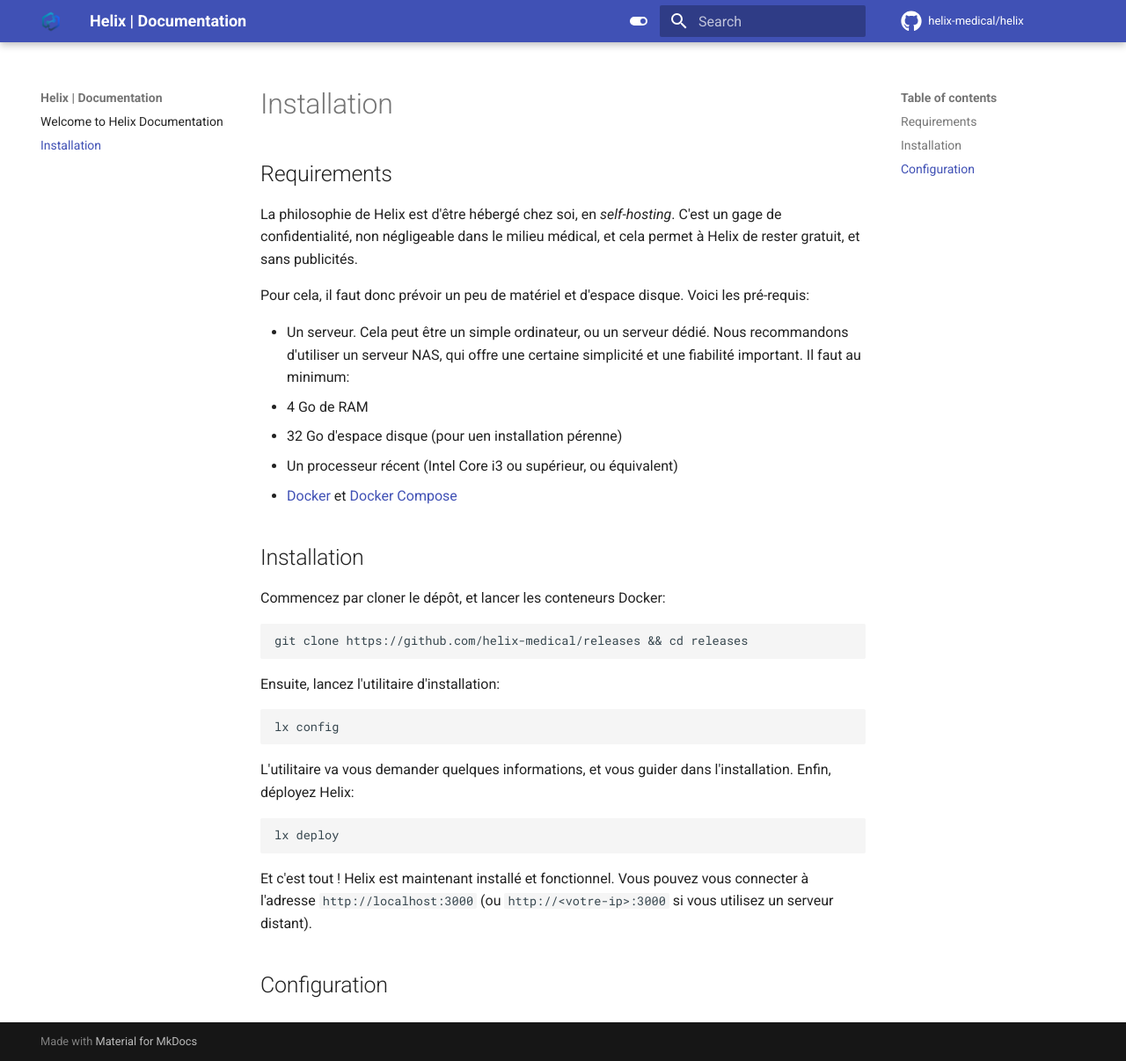
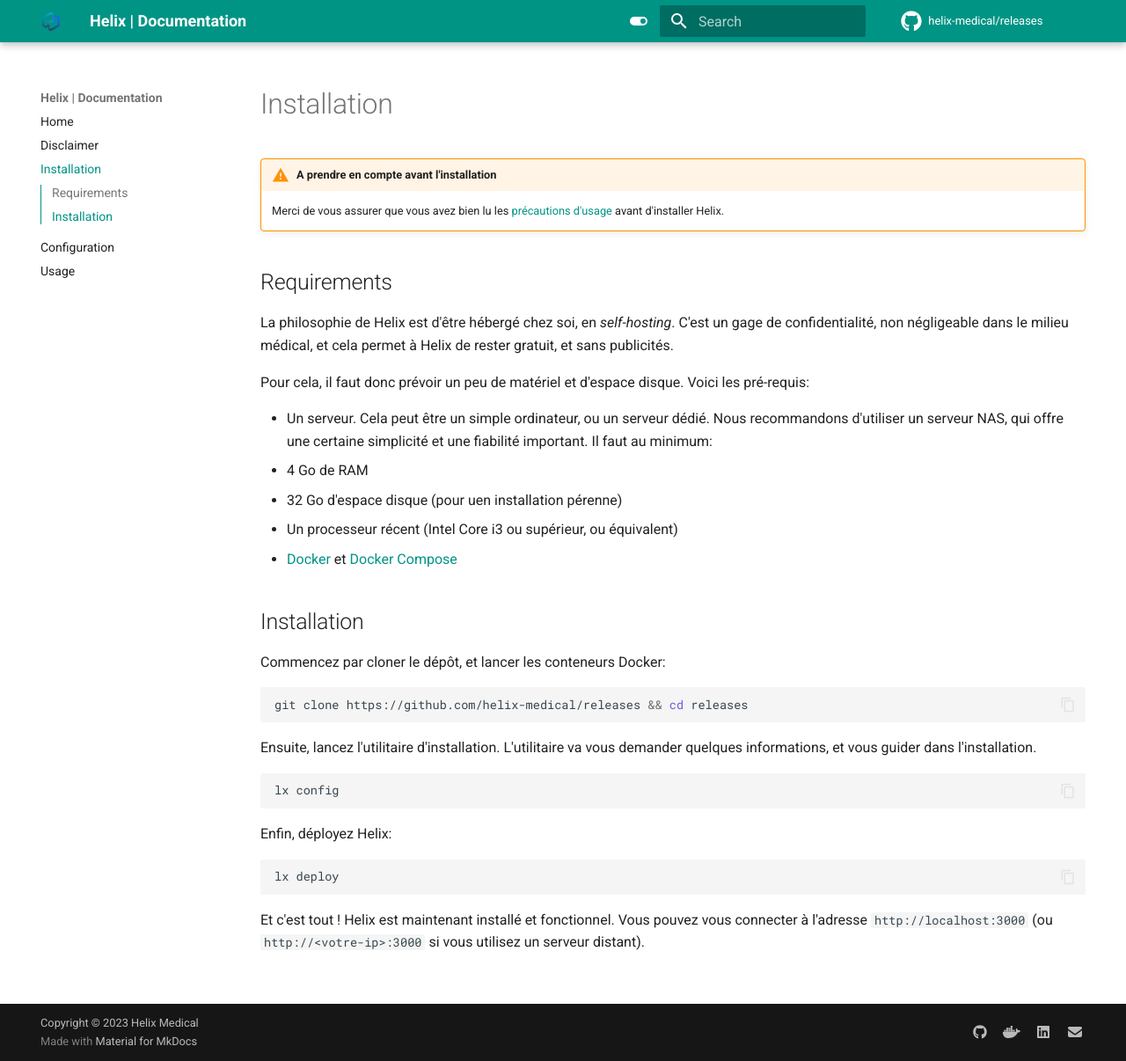
Before and after one commit to helix-medical/helix, an MkDocs documentation site: the page built from docs/getting-started/install.md, in a window 1280 px wide and 1206 px high. Shown: the whole window at 88% size. Built offline with MkDocs 1.6.1 and Material for MkDocs 9.7.7, drawn with Linux system fonts in a browser that asks for light colours; comment, search, counter and statistics services are not loaded.

Commit message:
Add documentation

````diff
--- a/docs/install.md
+++ b/docs/getting-started/install.md
@@ -1,4 +1,8 @@
 # Installation
+
+!!! warning "A prendre en compte avant l'installation"
+
+    Merci de vous assurer que vous avez bien lu les [précautions d'usage](disclaimer.md) avant d'installer Helix.
 
 ## Requirements
 
@@ -6,30 +10,30 @@
 
 Pour cela, il faut donc prévoir un peu de matériel et d'espace disque. Voici les pré-requis:
 
-- Un serveur. Cela peut être un simple ordinateur, ou un serveur dédié. Nous recommandons d'utiliser un serveur NAS, qui offre une certaine simplicité et une fiabilité important. Il faut au minimum:
-  - 4 Go de RAM
-  - 32 Go d'espace disque (pour uen installation pérenne)
-  - Un processeur récent (Intel Core i3 ou supérieur, ou équivalent)
-- [Docker](https://docs.docker.com/get-docker/) et [Docker Compose](https://docs.docker.com/compose/compose-file/)
++ Un serveur. Cela peut être un simple ordinateur, ou un serveur dédié. Nous recommandons d'utiliser un serveur NAS, qui offre une certaine simplicité et une fiabilité important. Il faut au minimum:
+  + 4 Go de RAM
+  + 32 Go d'espace disque (pour uen installation pérenne)
+  + Un processeur récent (Intel Core i3 ou supérieur, ou équivalent)
++ [Docker](https://docs.docker.com/get-docker/) et [Docker Compose](https://docs.docker.com/compose/compose-file/)
 
 ## Installation
 
 Commencez par cloner le dépôt, et lancer les conteneurs Docker:
+
 ```bash
 git clone https://github.com/helix-medical/releases && cd releases
 ```
 
-Ensuite, lancez l'utilitaire d'installation:
+Ensuite, lancez l'utilitaire d'installation. L'utilitaire va vous demander quelques informations, et vous guider dans l'installation.
+
 ```bash
 lx config
 ```
 
-L'utilitaire va vous demander quelques informations, et vous guider dans l'installation.
 Enfin, déployez Helix:
+
 ```bash
 lx deploy
 ```
 
 Et c'est tout ! Helix est maintenant installé et fonctionnel. Vous pouvez vous connecter à l'adresse `http://localhost:3000` (ou `http://<votre-ip>:3000` si vous utilisez un serveur distant).
-
-## Configuration
--- a/mkdocs.yml
+++ b/mkdocs.yml
@@ -1,4 +1,7 @@
 site_name: Helix | Documentation
+site_description: The official documentation for the Helix project
+site_author: Xavier2p
+site_url: https://helix-medical.github.io/docs
 
 theme:
     name: material
@@ -6,13 +9,13 @@
     palette:
         - media: '(prefers-color-scheme: light)'
           scheme: default
+          primary: teal
           toggle:
               icon: material/toggle-switch
               name: Switch to dark mode
         - media: '(prefers-color-scheme: dark)'
           scheme: slate
           primary: teal
-          accent: teal
           toggle:
               icon: material/toggle-switch-off-outline
               name: Switch to light mode
@@ -22,8 +25,50 @@
         - navigation.tabs.sticky
         - navigation.instant
         - navigation.path
+        - toc.integrate
+        - navigation.top
+        - navigation.expand
+        - toc.follow
+        - content.code.copy
     icon:
         repo: fontawesome/brands/github
 
-repo_name: helix-medical/helix
-repo_url: https://github.com/helix-medical/docs
+repo_name: helix-medical/releases
+repo_url: https://github.com/helix-medical/releases
+copyright: Copyright &copy; 2023 Helix Medical
+
+plugins:
+    - search:
+          lang: fr
+
+extra:
+    social:
+        - icon: fontawesome/brands/github
+          link: https://github.com/Xavier2p
+          name: GitHub
+        - icon: fontawesome/brands/docker
+          link: https://hub.docker.com/u/xavier2p
+          name: Docker Hub
+        - icon: fontawesome/brands/linkedin
+          link: https://www.linkedin.com/in/xavier-de-place
+          name: LinkedIn
+        - icon: fontawesome/solid/envelope
+          link: mailto:contact.helix@skiff.com
+          name: Skiff Mail
+
+markdown_extensions:
+    - admonition
+    - pymdownx.highlight:
+          anchor_linenums: true
+          line_spans: __span
+          pygments_lang_class: true
+    - pymdownx.inlinehilite
+    - pymdownx.snippets
+    - pymdownx.superfences
+
+nav:
+    - Home: index.md
+    - Disclaimer: getting-started/disclaimer.md
+    - Installation: getting-started/install.md
+    - Configuration: getting-started/configuration.md
+    - Usage: getting-started/usage.md
````
Also changed, not shown: docs/getting-started/configuration.md (added, +5 -0 lines), docs/getting-started/disclaimer.md (added, +21 -0 lines), docs/getting-started/usage.md (added, +5 -0 lines).
